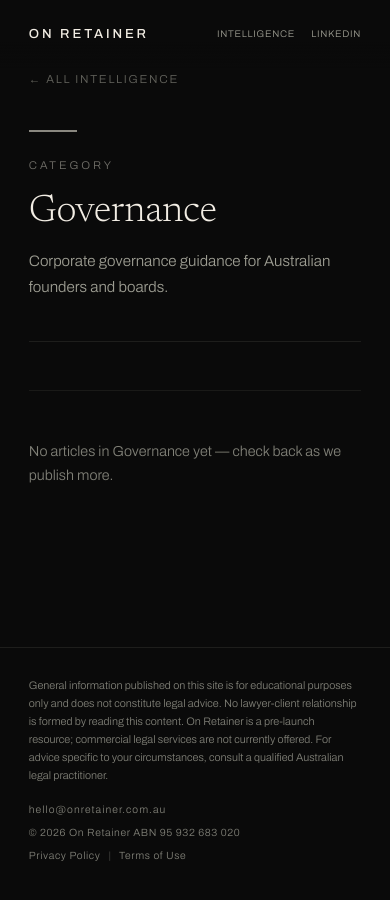
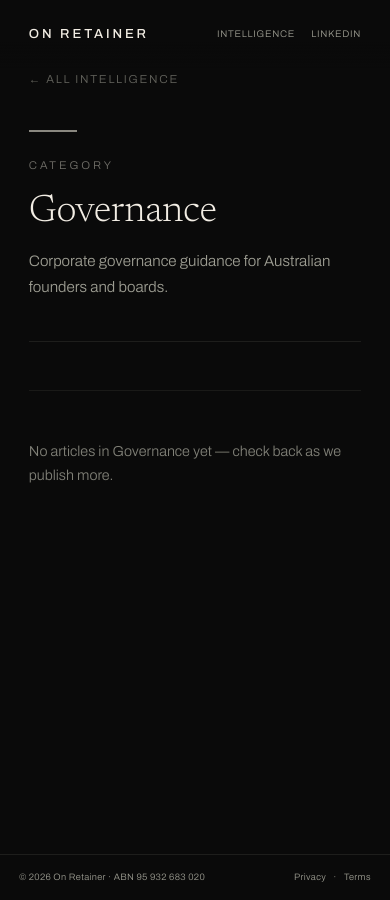
Before and after one commit to Syn-axe/solid-guacamole, a Jekyll site: the page built from Intelligence/category/governance.md, in a window 390 px wide. Built offline with Jekyll 4.4.1, drawn with Linux system fonts in a browser that asks for light colours.

Commit message:
Update category.html

```diff
--- a/_layouts/category.html
+++ b/_layouts/category.html
@@ -298,6 +298,8 @@
     .footer-mark { font-size: 0.65rem; letter-spacing: 0.1em; color: var(--slate); opacity: 0.8; white-space: nowrap; flex-shrink: 0; text-decoration: none; transition: color 0.25s, opacity 0.25s; }
     .footer-mark:hover { color: var(--signal); opacity: 1; }
 
+    .footer-mobile { display: none; }
+
     @media (max-width: 700px) {
       nav { padding: 0.75rem 1.8rem; }
       .logo { min-height: 2.75rem; display: flex; align-items: center; }
@@ -315,6 +317,21 @@
       .article-aside { flex-direction: row; align-items: center; margin-top: 0.8rem; }
       footer { flex-direction: column; align-items: flex-start; gap: 1rem; }
       .footer-brand { align-items: flex-start; }
+      footer { display: block; padding: 0.9rem 1.2rem; }
+      .disclaimer, .footer-brand { display: none; }
+      .footer-mobile {
+        display: flex;
+        align-items: center;
+        justify-content: space-between;
+        gap: 0.75rem;
+        width: 100%;
+        color: var(--slate);
+        font-size: 0.58rem;
+        letter-spacing: 0.035em;
+        white-space: nowrap;
+      }
+      .footer-mobile-links { display: flex; align-items: center; gap: 0.45rem; }
+      .footer-mobile a { color: var(--slate); text-decoration: none; }
     }
   </style>
 </head>
@@ -382,6 +399,10 @@
         <a href="/Terms">Terms of Use</a>
       </div>
     </div>
+    <div class="footer-mobile" aria-label="Site information">
+      <span>© 2026 On Retainer · ABN 95 932 683 020</span>
+      <span class="footer-mobile-links"><a href="/Privacy">Privacy</a><span aria-hidden="true">·</span><a href="/Terms">Terms</a></span>
+    </div>
   </footer>
 
 </body>
```
